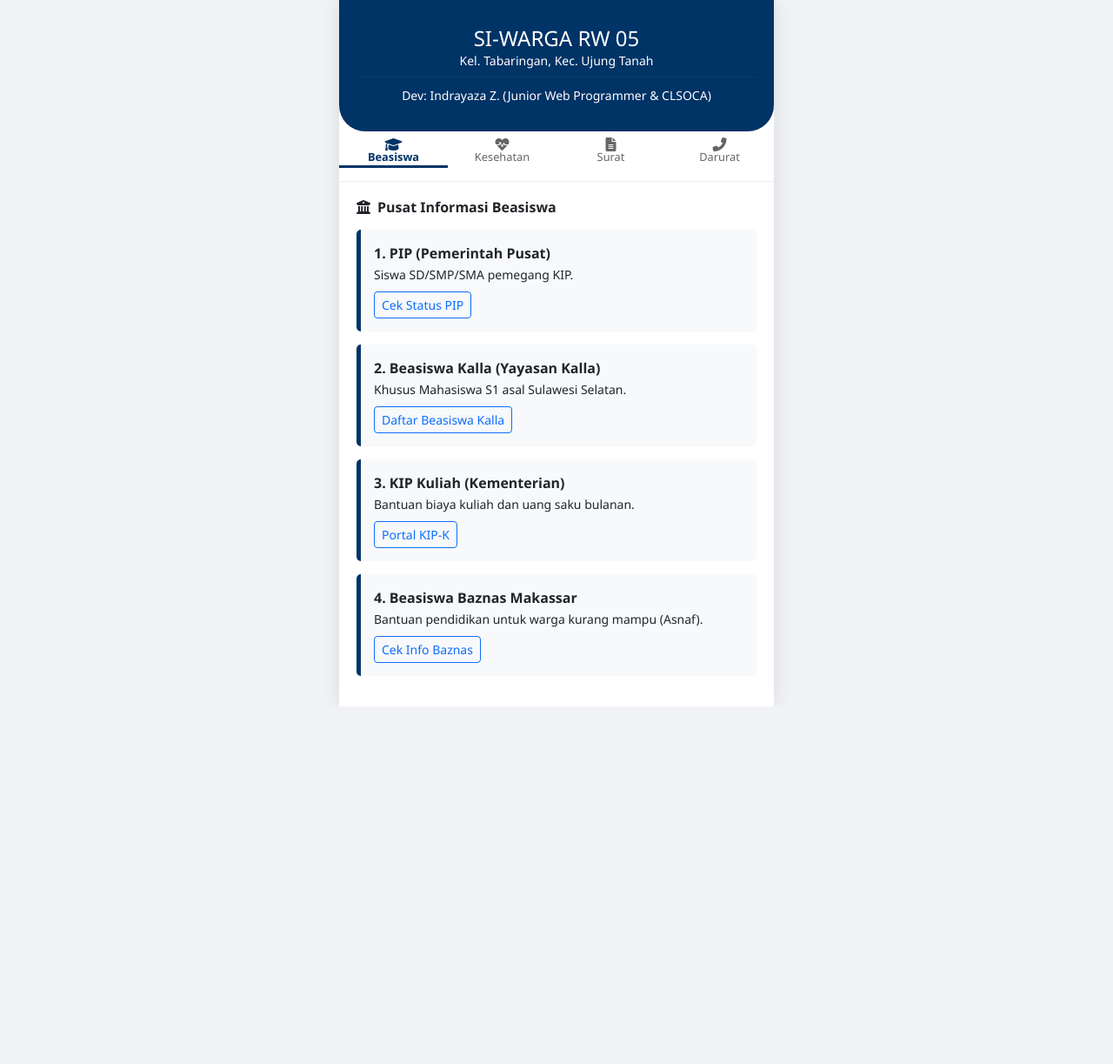
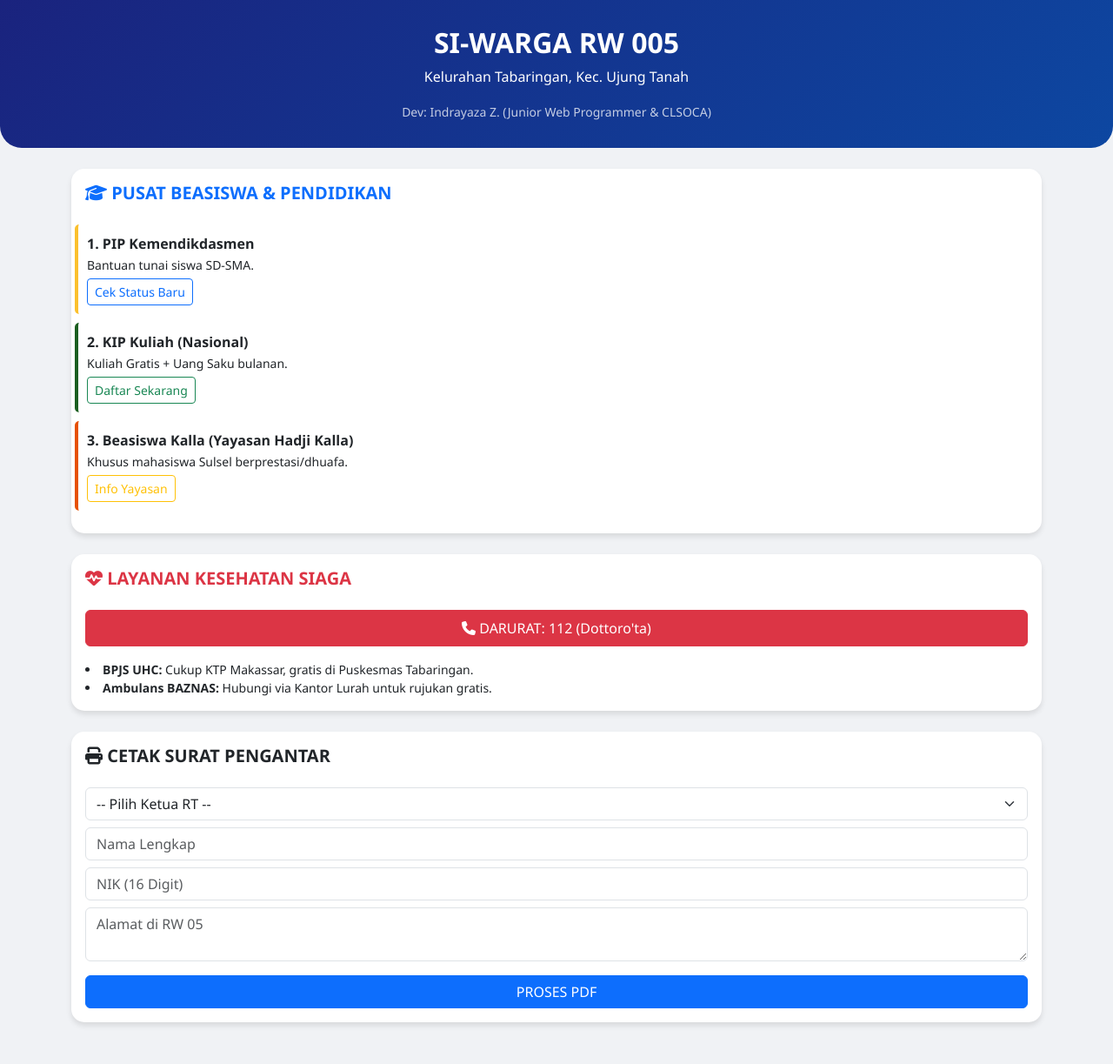
Before and after one commit to Indrakenzo/rw005-tabaringan-core, a Flask app: page / in a window 1280 px wide. Shown: the whole page at 87% size. Before the commit the page ends 812 px from the top, so only its background shows below. Run offline with Flask 3, Linux system fonts and the light colour scheme.

Commit message:
Update index.html

```diff
--- a/templates/index.html
+++ b/templates/index.html
@@ -3,124 +3,74 @@
 <head>
     <meta charset="UTF-8">
     <meta name="viewport" content="width=device-width, initial-scale=1.0">
-    <title>SI-WARGA RW 05 TABARINGAN</title>
+    <title>SI-WARGA RW 05</title>
     <link href="https://cdn.jsdelivr.net/npm/bootstrap@5.3.0/dist/css/bootstrap.min.css" rel="stylesheet">
-    <link rel="stylesheet" href="https://cdnjs.cloudflare.com/ajax/libs/font-awesome/6.0.0/css/all.min.css">
+    <link rel="stylesheet" href="https://cdnjs.cloudflare.com/ajax/libs/font-awesome/6.4.0/css/all.min.css">
     <style>
-        :root { --main-blue: #003366; --accent-gold: #FFD700; }
-        body { background: #f0f2f5; font-family: 'Segoe UI', Tahoma, Geneva, Verdana, sans-serif; }
-        .app-card { max-width: 500px; margin: 0 auto; background: white; min-height: 100vh; box-shadow: 0 0 20px rgba(0,0,0,0.1); }
-        .header { background: var(--main-blue); color: white; padding: 30px 20px; border-radius: 0 0 30px 30px; }
-        .nav-tab { display: flex; justify-content: space-around; background: white; padding: 15px 0; border-bottom: 1px solid #eee; position: sticky; top: 0; z-index: 100; }
-        .nav-item { text-align: center; color: #666; cursor: pointer; font-size: 0.8rem; flex: 1; }
-        .nav-item.active { color: var(--main-blue); font-weight: bold; border-bottom: 3px solid var(--main-blue); }
-        .section { padding: 20px; display: none; }
-        .section.active { display: block; }
-        .info-card { border-left: 5px solid var(--main-blue); background: #f8f9fa; padding: 15px; margin-bottom: 15px; border-radius: 5px; }
-        .emergency-btn { background: #dc3545; color: white; width: 100%; padding: 15px; border-radius: 10px; text-decoration: none; display: block; text-align: center; font-weight: bold; }
+        :root { --primary: #1a237e; --secondary: #0d47a1; }
+        body { background: #f0f2f5; font-family: 'Segoe UI', sans-serif; }
+        .hero { background: linear-gradient(135deg, var(--primary), var(--secondary)); color: white; padding: 30px 15px; border-radius: 0 0 25px 25px; }
+        .nav-card { border: none; border-radius: 15px; transition: 0.3s; height: 100%; box-shadow: 0 4px 6px rgba(0,0,0,0.1); }
+        .beasiswa-item { border-left: 4px solid #fbc02d; background: white; padding: 10px; margin-bottom: 10px; border-radius: 5px; }
     </style>
 </head>
 <body>
 
-<div class="app-card">
-    <div class="header text-center">
-        <h4 class="mb-0">SI-WARGA RW 05</h4>
-        <p class="small mb-0">Kel. Tabaringan, Kec. Ujung Tanah</p>
-        <hr class="my-2" style="border-color: rgba(255,255,255,0.2)">
-        <small>Dev: Indrayaza Z. (Junior Web Programmer & CLSOCA)</small>
-    </div>
+<div class="hero text-center mb-4">
+    <h2 class="fw-bold">SI-WARGA RW 005</h2>
+    <p>Kelurahan Tabaringan, Kec. Ujung Tanah</p>
+    <small class="opacity-75">Dev: Indrayaza Z. (Junior Web Programmer & CLSOCA)</small>
+</div>
 
-    <div class="nav-tab">
-        <div class="nav-item active" onclick="showSection('edu')"><i class="fas fa-graduation-cap d-block fa-lg mb-1"></i>Beasiswa</div>
-        <div class="nav-item" onclick="showSection('health')"><i class="fas fa-heartbeat d-block fa-lg mb-1"></i>Kesehatan</div>
-        <div class="nav-item" onclick="showSection('letter')"><i class="fas fa-file-alt d-block fa-lg mb-1"></i>Surat</div>
-        <div class="nav-item" onclick="showSection('sos')"><i class="fas fa-phone-alt d-block fa-lg mb-1"></i>Darurat</div>
-    </div>
-
-    <div id="edu" class="section active">
-        <h6 class="fw-bold mb-3"><i class="fas fa-university me-2"></i>Pusat Informasi Beasiswa</h6>
-
-        <div class="info-card">
-            <strong>1. PIP (Pemerintah Pusat)</strong><br>
-            <small>Siswa SD/SMP/SMA pemegang KIP.</small><br>
-            <a href="https://pip.kemendikdasmen.go.id/home_v1" class="btn btn-sm btn-outline-primary mt-2">Cek Status PIP</a>
-        </div>
-
-        <div class="info-card">
-            <strong>2. Beasiswa Kalla (Yayasan Kalla)</strong><br>
-            <small>Khusus Mahasiswa S1 asal Sulawesi Selatan.</small><br>
-            <a href="https://yayasanhadjikalla.or.id" class="btn btn-sm btn-outline-primary mt-2">Daftar Beasiswa Kalla</a>
-        </div>
-
-        <div class="info-card">
-            <strong>3. KIP Kuliah (Kementerian)</strong><br>
-            <small>Bantuan biaya kuliah dan uang saku bulanan.</small><br>
-            <a href="https://kip-kuliah.kemdikbud.go.id" class="btn btn-sm btn-outline-primary mt-2">Portal KIP-K</a>
-        </div>
-
-        <div class="info-card">
-            <strong>4. Beasiswa Baznas Makassar</strong><br>
-            <small>Bantuan pendidikan untuk warga kurang mampu (Asnaf).</small><br>
-            <a href="https://baznasmakassar.id" class="btn btn-sm btn-outline-primary mt-2">Cek Info Baznas</a>
+<div class="container">
+    <div class="card nav-card p-3 mb-4">
+        <h5 class="fw-bold text-primary"><i class="fas fa-graduation-cap"></i> PUSAT BEASISWA & PENDIDIKAN</h5>
+        <div class="row mt-3">
+            <div class="col-12 beasiswa-item">
+                <strong>1. PIP Kemendikdasmen</strong><br>
+                <small>Bantuan tunai siswa SD-SMA.</small><br>
+                <a href="https://pip.kemendikdasmen.go.id/home_v1" target="_blank" class="btn btn-sm btn-outline-primary mt-1">Cek Status Baru</a>
+            </div>
+            <div class="col-12 beasiswa-item" style="border-left-color: #1b5e20;">
+                <strong>2. KIP Kuliah (Nasional)</strong><br>
+                <small>Kuliah Gratis + Uang Saku bulanan.</small><br>
+                <a href="https://kip-kuliah.kemdikbud.go.id" target="_blank" class="btn btn-sm btn-outline-success mt-1">Daftar Sekarang</a>
+            </div>
+            <div class="col-12 beasiswa-item" style="border-left-color: #e65100;">
+                <strong>3. Beasiswa Kalla (Yayasan Hadji Kalla)</strong><br>
+                <small>Khusus mahasiswa Sulsel berprestasi/dhuafa.</small><br>
+                <a href="https://www.yayasanhadjikalla.or.id" target="_blank" class="btn btn-sm btn-outline-warning mt-1">Info Yayasan</a>
+            </div>
         </div>
     </div>
 
-    <div id="health" class="section">
-        <h6 class="fw-bold mb-3"><i class="fas fa-stethoscope me-2"></i>Layanan Kesehatan Gratis</h6>
-        <div class="info-card">
-            <strong>BPJS PBI (UHC Makassar)</strong><br>
-            <small>Warga Makassar bisa berobat gratis hanya dengan KTP jika darurat.</small>
-        </div>
-        <div class="info-card">
-            <strong>Puskesmas Tabaringan</strong><br>
-            <small>Alamat: Jl. Tabaringan No. 1</small>
-        </div>
-        <div class="info-card">
-            <strong>Home Care Dottoro'ta</strong><br>
-            <small>Layanan dokter datang ke rumah 24 Jam.</small>
+    <div class="card nav-card p-3 mb-4">
+        <h5 class="fw-bold text-danger"><i class="fas fa-heartbeat"></i> LAYANAN KESEHATAN SIAGA</h5>
+        <div class="d-grid gap-2 mt-3">
+            <a href="tel:112" class="btn btn-danger py-2"><i class="fas fa-phone"></i> DARURAT: 112 (Dottoro'ta)</a>
+            <div class="small mt-2">
+                <li><strong>BPJS UHC:</strong> Cukup KTP Makassar, gratis di Puskesmas Tabaringan.</li>
+                <li><strong>Ambulans BAZNAS:</strong> Hubungi via Kantor Lurah untuk rujukan gratis.</li>
+            </div>
         </div>
     </div>
 
-    <div id="letter" class="section">
-        <h6 class="fw-bold mb-3">Cetak Surat Pengantar Mandiri</h6>
-        <form action="/cetak" method="POST">
+    <div class="card nav-card p-3 mb-5">
+        <h5 class="fw-bold text-dark"><i class="fas fa-print"></i> CETAK SURAT PENGANTAR</h5>
+        <form action="/cetak" method="POST" class="mt-3">
             <select name="rt_code" class="form-select mb-2" required>
-                <option value="" disabled selected>-- Pilih RT --</option>
-                {% for code, data in rt_list.items() if code != 'RW005' %}
-                <option value="{{ code }}">RT {{ code[-1] }} - {{ data.nama }}</option>
+                <option value="">-- Pilih Ketua RT --</option>
+                {% for code, info in rt_list.items() if code != 'RW005' %}
+                <option value="{{ code }}">RT {{ code[-1] }} ({{ info.nama }})</option>
                 {% endfor %}
             </select>
-            <select name="jenis_surat" class="form-select mb-2" required>
-                <option value="Surat Pengantar KTP">Pengantar KTP/KK</option>
-                <option value="Surat Keterangan Tidak Mampu">Ket. Tidak Mampu</option>
-                <option value="Surat Keterangan Usaha">Ket. Usaha</option>
-            </select>
-            <input type="number" name="nik" class="form-control mb-2" placeholder="NIK (16 Digit)" required>
             <input type="text" name="nama" class="form-control mb-2" placeholder="Nama Lengkap" required>
-            <div class="row g-2 mb-2">
-                <div class="col-6"><input type="text" name="tmp_lahir" class="form-control" placeholder="Tempat Lahir"></div>
-                <div class="col-6"><input type="date" name="tgl_lahir" class="form-control"></div>
-            </div>
-            <textarea name="alamat" class="form-control mb-3" placeholder="Alamat Lengkap di Tabaringan" required></textarea>
+            <input type="text" name="nik" class="form-control mb-2" placeholder="NIK (16 Digit)" required>
+            <textarea name="alamat" class="form-control mb-3" placeholder="Alamat di RW 05" required></textarea>
             <button type="submit" class="btn btn-primary w-100">PROSES PDF</button>
         </form>
     </div>
-
-    <div id="sos" class="section text-center">
-        <h6 class="fw-bold mb-4">NOMOR DARURAT RW 05</h6>
-        <a href="tel:112" class="emergency-btn mb-3"><i class="fas fa-ambulance me-2"></i>CALL CENTER 112</a>
-        <a href="tel:0411xxxxxx" class="btn btn-outline-dark w-100 mb-2">POLSEK UJUNG TANAH</a>
-        <a href="https://wa.me/628xxxxxxxx" class="btn btn-success w-100">WHATSAPP KETUA RW 05</a>
-    </div>
 </div>
 
-<script>
-    function showSection(id) {
-        document.querySelectorAll('.section').forEach(s => s.classList.remove('active'));
-        document.querySelectorAll('.nav-item').forEach(n => n.classList.remove('active'));
-        document.getElementById(id).classList.add('active');
-        event.currentTarget.classList.add('active');
-    }
-</script>
 </body>
 </html>
```
